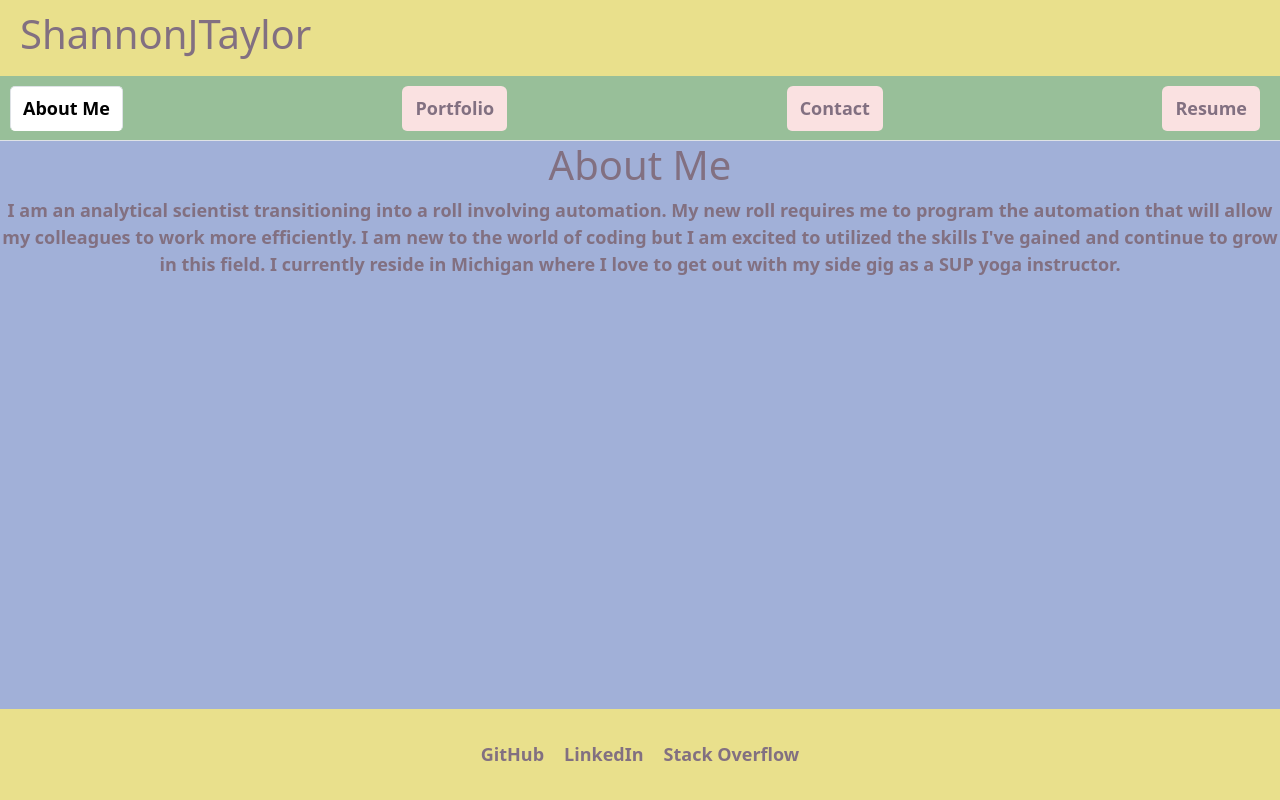
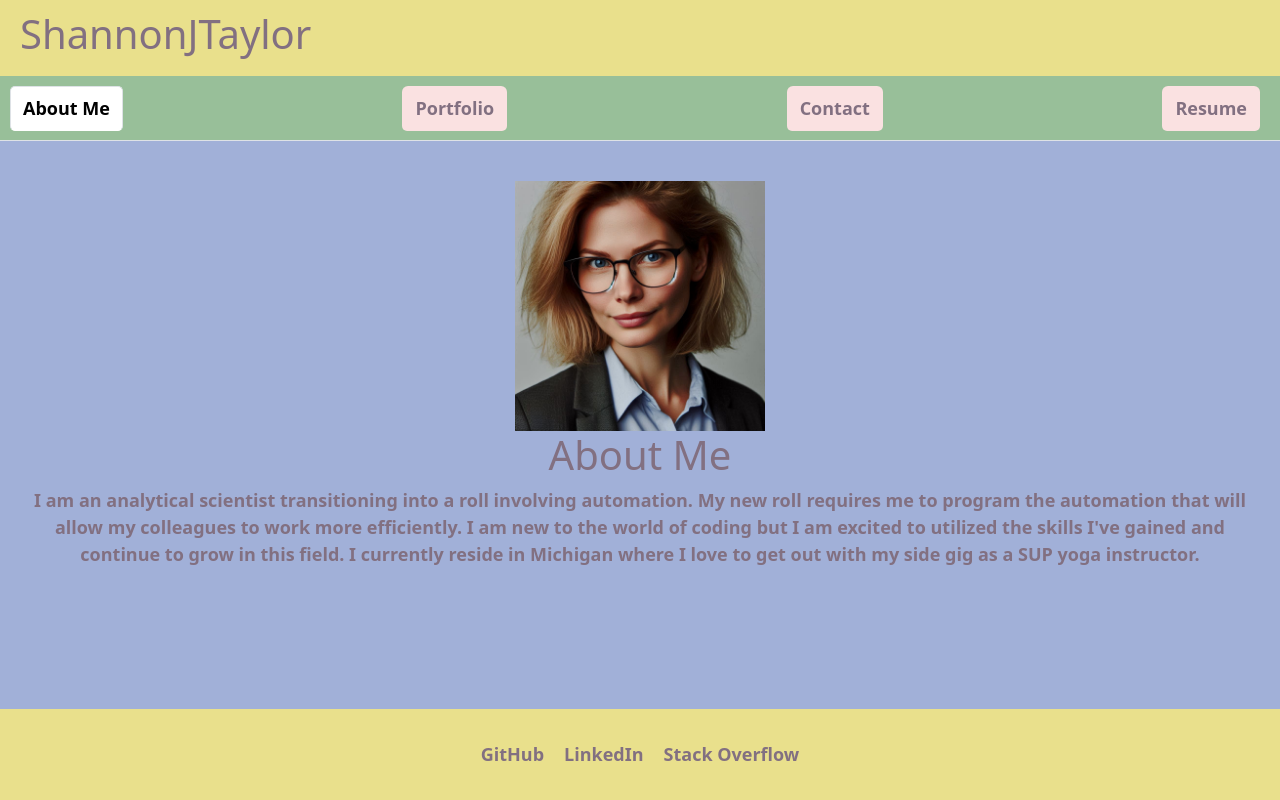
Before and after one commit to ShannonJTaylor/12-ReactPortfolio, a React (Vite) app: page / in a window 1280 px wide. Built offline with nearby package versions, Linux system fonts and the light colour scheme.

Commit message:
Continuing with the css. Added in avatar image.

```diff
--- a/src/App.css
+++ b/src/App.css
@@ -55,6 +55,20 @@ header {
     footer a:hover {
       color: var(--primary-color);
     }
+
+    .about-me-container {
+      padding: 20px;
+      text-align: center;
+    }
+
+    .avatar-image {
+      width: 250px;  /* Adjust size as needed */
+      height: 250px; /* Adjust size as needed */
+      border-radius: 0%;
+      object-fit: cover;
+      margin-top: 20px;
+    }
+
 
   .logo {
     height: 6em;
--- a/src/assets/images/imageImports.js
+++ b/src/assets/images/imageImports.js
@@ -0,0 +1,4 @@
+import avatar from './avatarImage.png';
+
+
+export {avatar};
--- a/src/pages/AboutMe.jsx
+++ b/src/pages/AboutMe.jsx
@@ -1,6 +1,15 @@
-export default function About() {
+import React from "react";
+import { avatar } from "../assets/images/imageImports";
+
+const AboutMe = () => {
     return (
-      <div>
+      <div className="about-me-container">
+        <img
+        className="avatar-image"
+        src={avatar}
+        alt="Avatar"
+        />
+
         <h1>About Me</h1>
         <p>
         I am an analytical scientist transitioning into a roll involving automation. My new roll requires me to program the automation that will allow my colleagues to work more efficiently. I am new to the world of coding
@@ -8,4 +17,6 @@ export default function About() {
         </p>
       </div>
     );
-  }
+  };
+
+  export default AboutMe;
```
Also changed, not shown: 1 other file (tests, documents, lock files or other folders).
